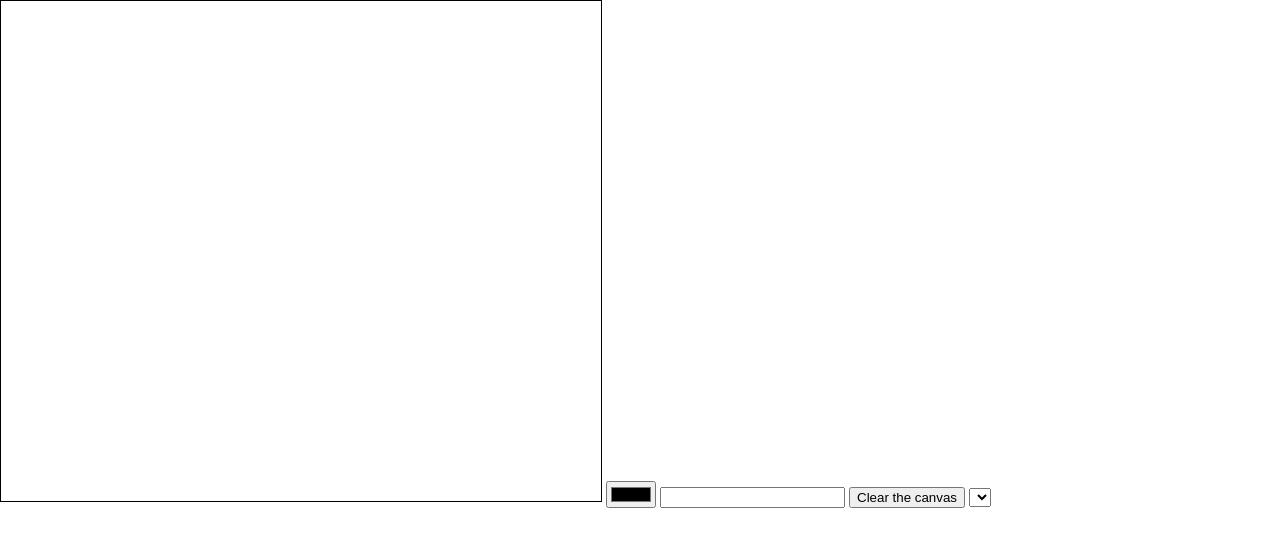
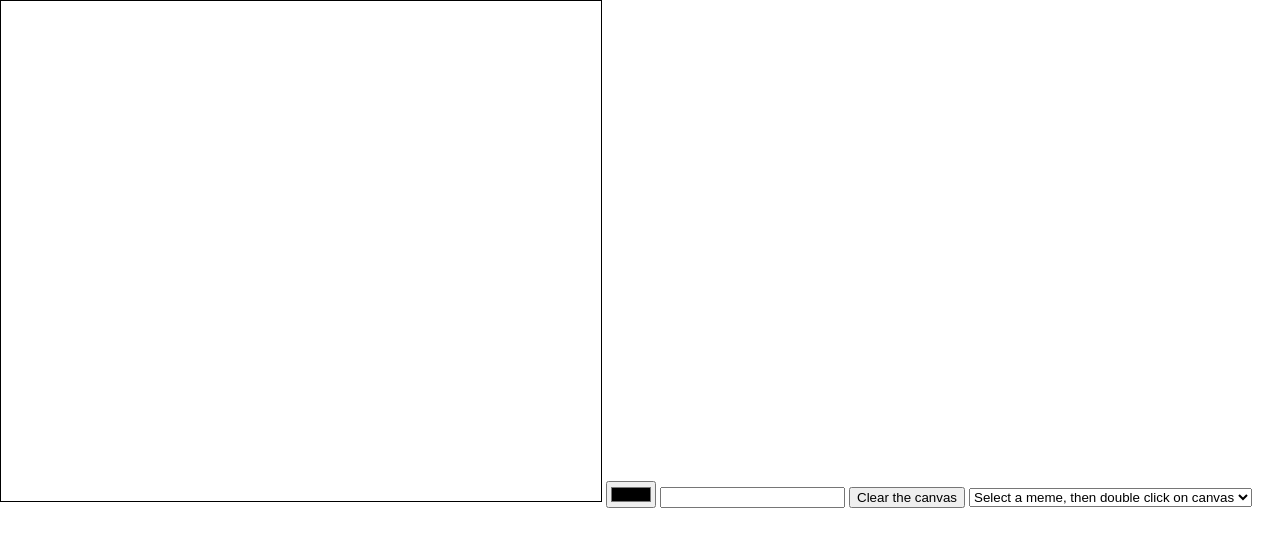
Before and after one commit to chad-tung/paint_app_thing, a website: page index.html in a window 1280 px wide. Drawn offline with Linux system fonts and the light colour scheme; no server answers.

Commit message:
Fixed up

```diff
--- a/index.html
+++ b/index.html
@@ -11,6 +11,7 @@
     <input type="number" id="brush-thickness">
     <button id="clear-canvas">Clear the canvas</button>
     <select id="meme-selector">
+      <option disabled selected>Select a meme, then double click on canvas</option>
     </select>
     <img id="meme-pic">
   </body>
```
